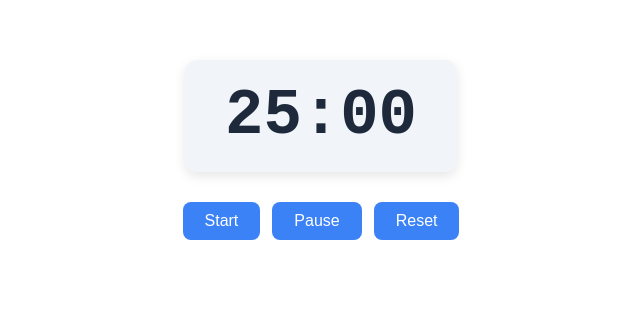
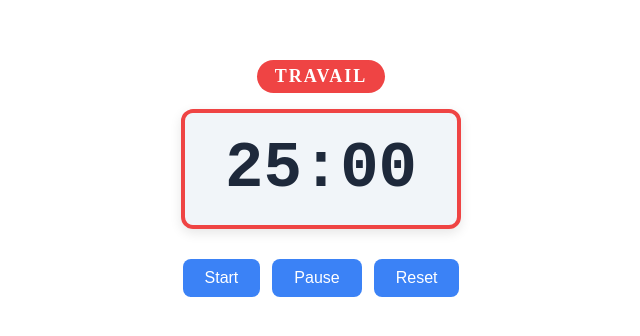
Before and after one commit to Kidd-jen/rush, a plain HTML site: page rush-01/index.html in a window 1280 px wide. Shown: the whole page, without its empty margins (319-959 px from the left). Drawn offline with Linux system fonts and the light colour scheme.

Commit message:
terminé

```diff
--- a/rush-01/index.html
+++ b/rush-01/index.html
@@ -3,12 +3,13 @@
 <head>
     <meta charset="UTF-8">
     <meta name="viewport" content="width=device-width, initial-scale=1.0">
-    <title>Document</title>
+    <title>Pomodoro Timer</title>
     <link rel="stylesheet" href="style.css">
 
 </head>
 <body>
 
+    <div id="mode"></div>
     <div id="chrono"></div>
 
     <div class="controls">
--- a/rush-01/script.js
+++ b/rush-01/script.js
@@ -1,11 +1,19 @@
 let secondesRestantes = 1500;
 let intervalId;
 let modeTravail = true;
+let pomodorosTermines = Number(localStorage.getItem('pomodoros')) || 0;
 
 function afficherChrono() {
 document.getElementById('chrono').textContent =
     Math.floor(secondesRestantes / 60).toString().padStart(2, '0') + ':' + (secondesRestantes % 60).toString().padStart(2, '0');
 
+    if (modeTravail === true) {
+        document.getElementById('mode').textContent = 'Travail';
+        document.body.classList.remove('mode-pause');
+    } else {
+        document.getElementById('mode').textContent = 'Pause';
+        document.body.classList.add('mode-pause');
+    }
 }
 
 afficherChrono();
@@ -17,9 +25,13 @@ document.getElementById('start').addEventListener('click', function() {
         afficherChrono();
 
         if (secondesRestantes === 0) {
+            if (modeTravail === true) {
+                pomodorosTermines++;
+                localStorage.setItem('pomodoros', pomodorosTermines);
+            }
     modeTravail = !modeTravail;
-    clearInterval(intervalId);
-    intervalId = undefined;
+
+
 
     if (modeTravail === true) {
         secondesRestantes = 1500;
--- a/rush-01/style.css
+++ b/rush-01/style.css
@@ -1,6 +1,20 @@
+#mode {
+    width: fit-content;
+    margin: 60px auto 16px;
+    padding: 6px 18px;
+    font-size: 18px;
+    font-weight: bold;
+    text-transform: uppercase;
+    letter-spacing: 2px;
+    color: white;
+    background-color: #ef4444;
+    border-radius: 999px;
+    transition: background-color 0.3s;
+}
+
 #chrono {
     width: fit-content;
-    margin: 60px auto 0;
+    margin: 0 auto;
     padding: 20px 40px;
     font-family: "Courier New", monospace;
     font-size: 64px;
@@ -9,6 +23,18 @@
     background-color: #f1f5f9;
     border-radius: 12px;
     box-shadow: 0 4px 12px rgba(0, 0, 0, 0.1);
+    border: 4px solid #ef4444;
+    transition: border-color 0.3s, background-color 0.3s;
+}
+
+/* Mode pause : tout passe au vert */
+body.mode-pause #mode {
+    background-color: #22c55e;
+}
+
+body.mode-pause #chrono {
+    border-color: #22c55e;
+    background-color: #f0fdf4;
 }
 
 .controls {
```
